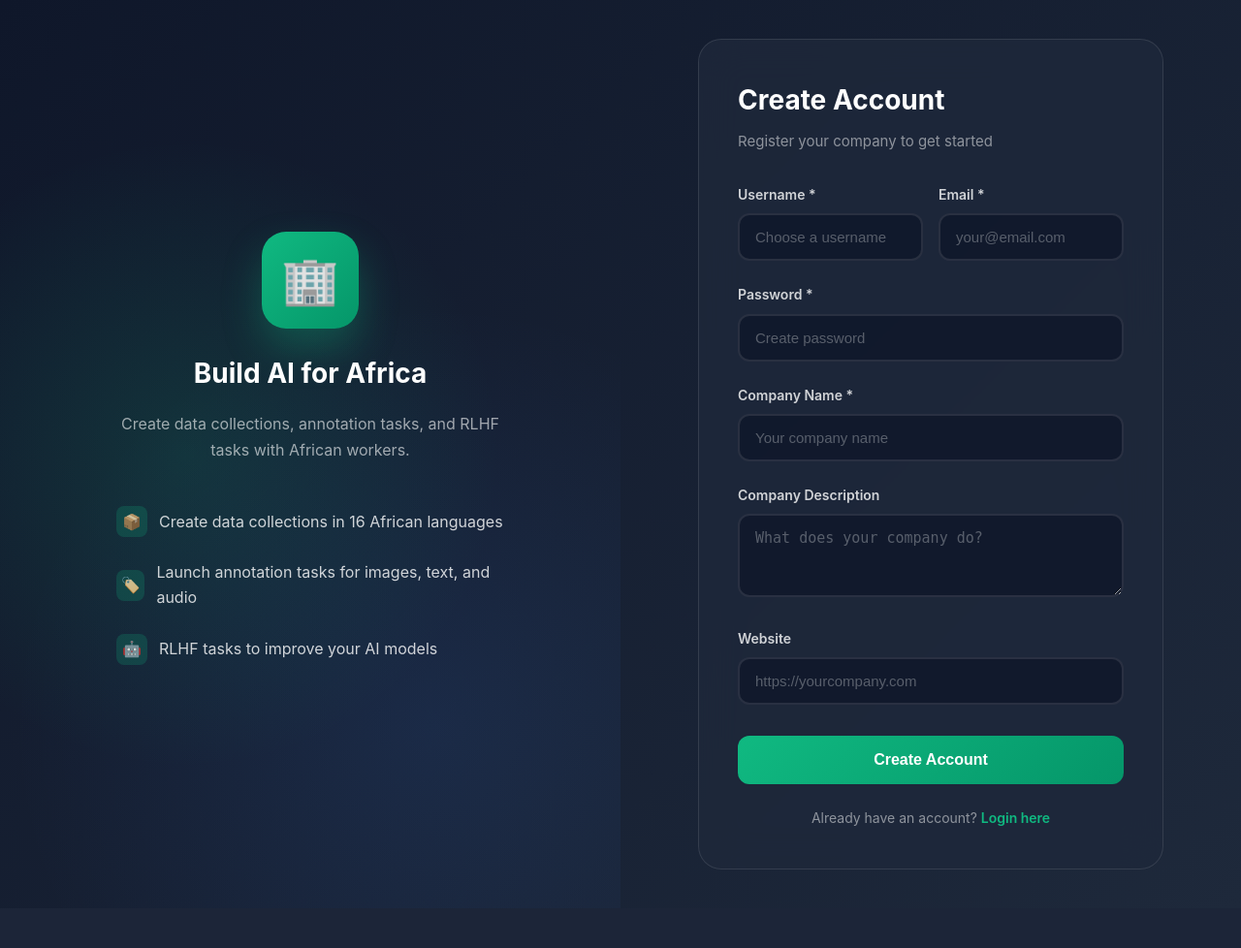
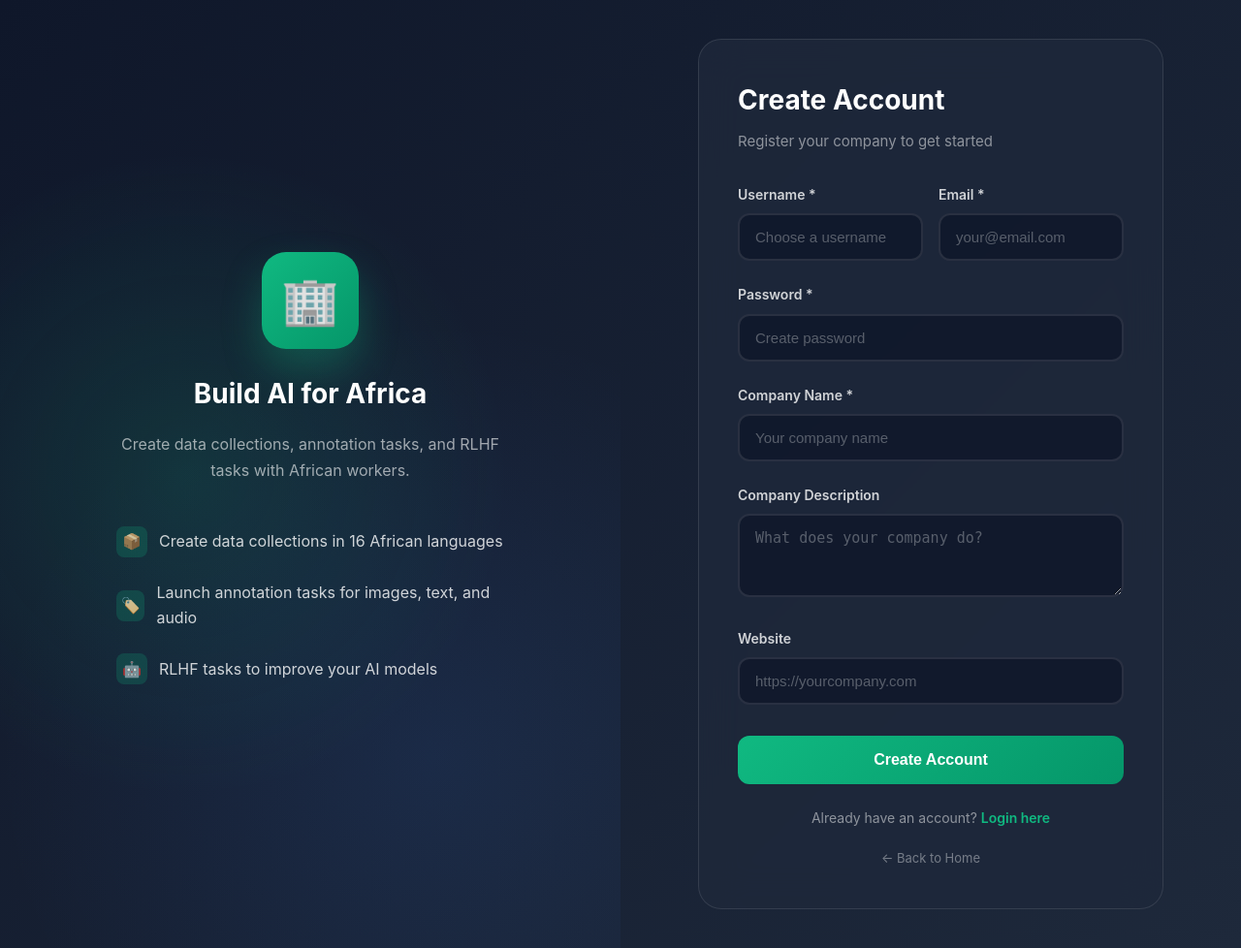
Before and after one commit to mkosemes1/Moussoum_Defar, a Django app: template templates/client-register.html in a window 1280 px wide. Shown: the whole page at 97% size. Before the commit the page ends 897 px from the top, so only its background shows below. Run offline with Django 5.2, Linux system fonts and the light colour scheme; the template is opened without the code that fills it, so the values that code supplies are empty; parts of the project's set-up code (start-up, migrations or seed data) failed here and were passed over.

Commit message:
Add Back to Home link on all login and register pages

```diff
--- a/templates/client-login.html
+++ b/templates/client-login.html
@@ -228,6 +228,9 @@
                 <div class="auth-footer">
                     Don't have an account? <a href="/templates/client-register.html">Register here</a>
                 </div>
+                <div style="text-align:center;margin-top:16px;">
+                    <a href="/templates/index.html" style="color:rgba(255,255,255,0.4);font-size:13px;text-decoration:none;">← Back to Home</a>
+                </div>
             </div>
         </div>
     </div>
--- a/templates/client-register.html
+++ b/templates/client-register.html
@@ -299,6 +299,9 @@
                 <div class="auth-footer">
                     Already have an account? <a href="/templates/client-login.html">Login here</a>
                 </div>
+                <div style="text-align:center;margin-top:16px;">
+                    <a href="/templates/index.html" style="color:rgba(255,255,255,0.4);font-size:13px;text-decoration:none;">← Back to Home</a>
+                </div>
             </div>
         </div>
     </div>
--- a/templates/worker-login.html
+++ b/templates/worker-login.html
@@ -225,6 +225,9 @@
                 <div class="auth-footer">
                     Don't have an account? <a href="/templates/worker-register.html">Register here</a>
                 </div>
+                <div style="text-align:center;margin-top:16px;">
+                    <a href="/templates/index.html" style="color:rgba(255,255,255,0.4);font-size:13px;text-decoration:none;">← Back to Home</a>
+                </div>
             </div>
         </div>
     </div>
--- a/templates/worker-register.html
+++ b/templates/worker-register.html
@@ -487,6 +487,9 @@
                 <div class="auth-footer">
                     Already have an account? <a href="/templates/worker-login.html">Login here</a>
                 </div>
+                <div style="text-align:center;margin-top:16px;">
+                    <a href="/templates/index.html" style="color:rgba(255,255,255,0.4);font-size:13px;text-decoration:none;">← Back to Home</a>
+                </div>
             </div>
         </div>
     </div>
```
